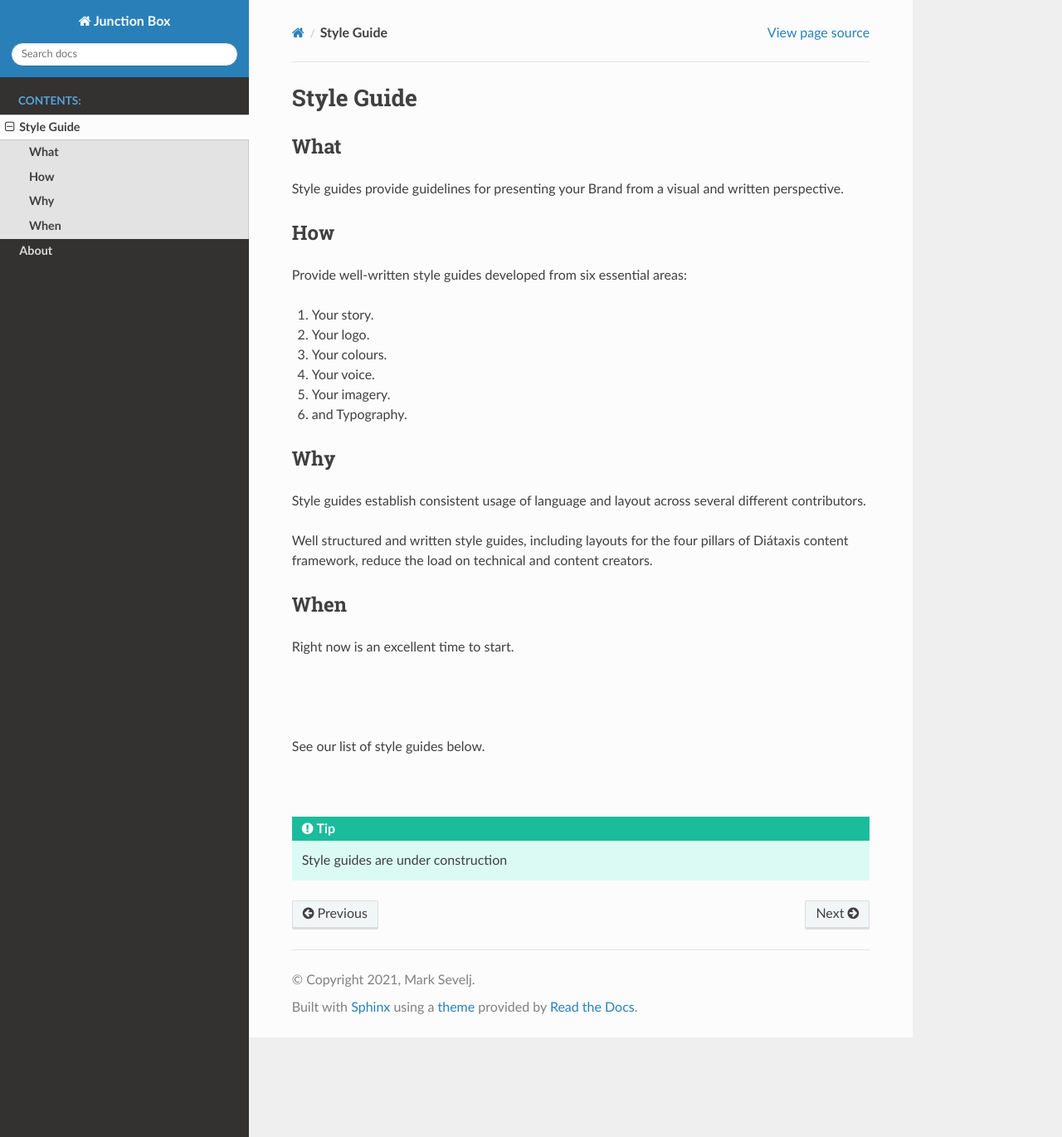
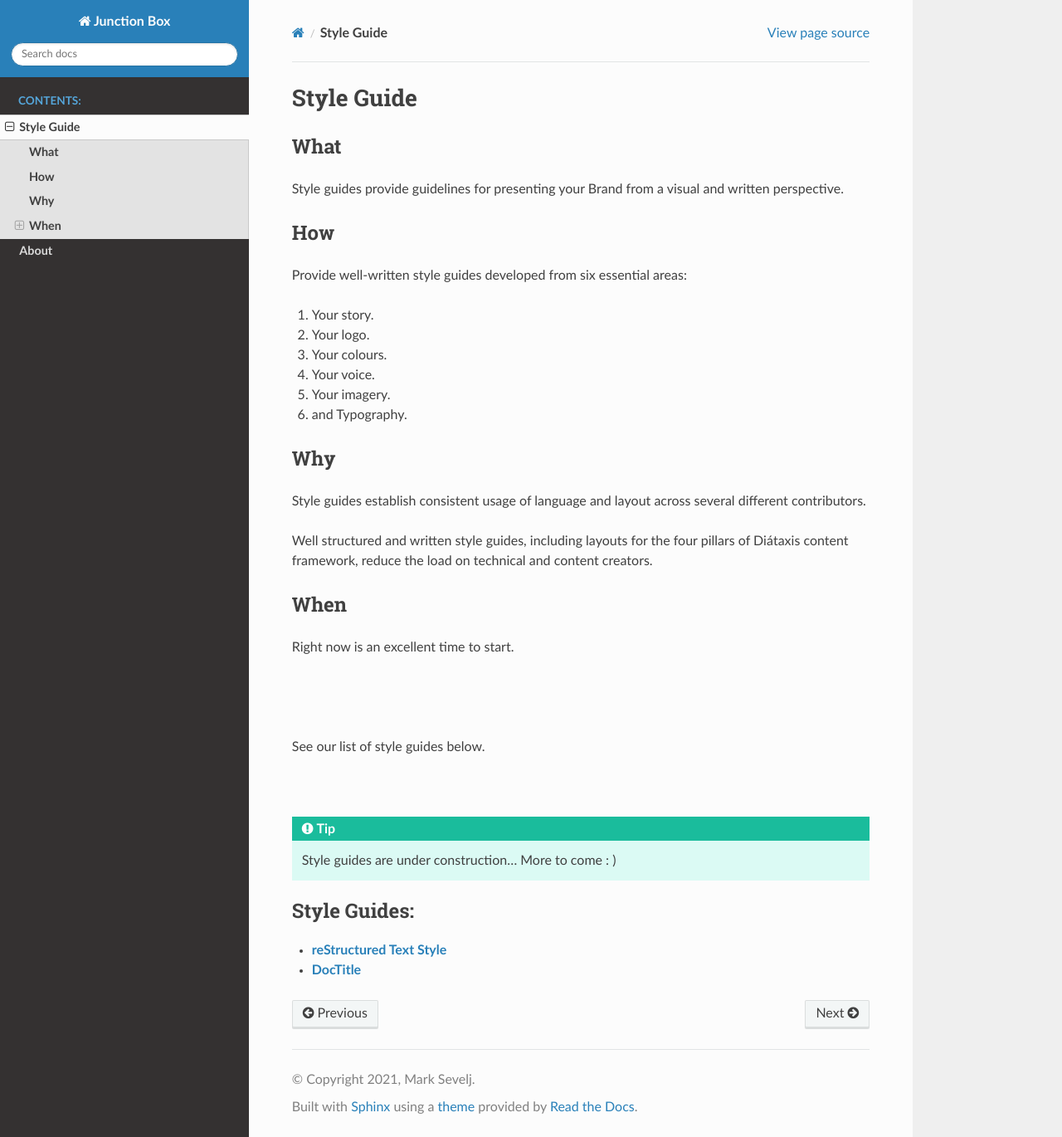
Before and after one commit to imAsparky/junction-box, a Sphinx documentation site: the page built from docs/source/style-guide.rst, in a window 1280 px wide and 1370 px high. Shown: the whole window at 83% size. Built offline with Sphinx 7.4.7 and the Read the Docs theme 2.0.0, drawn with Linux system fonts in a browser that asks for light colours.

Commit message:
docs(style):Added reST style guide. TOC update #23
First draft of reST style guide with some basic formatting.
Updated Style Guide TOC adding the new page.

```diff
--- a/docs/source/style-guide.rst
+++ b/docs/source/style-guide.rst
@@ -39,12 +39,13 @@
 
 .. tip::
 
-   Style guides are under construction
+   Style guides are under construction... More to come : )
 
-.. .. toctree::
-..    :maxdepth: 1
-..    :caption: Style Guides:
+.. toctree::
+   :maxdepth: 1
+   :caption: Style Guides:
+
+   style-rst
 
 ..    style-diataxus
 ..    style-developer
-..    style-rst
```
Also changed, not shown: docs/source/style-rst.rst (added, +189 -0 lines).
